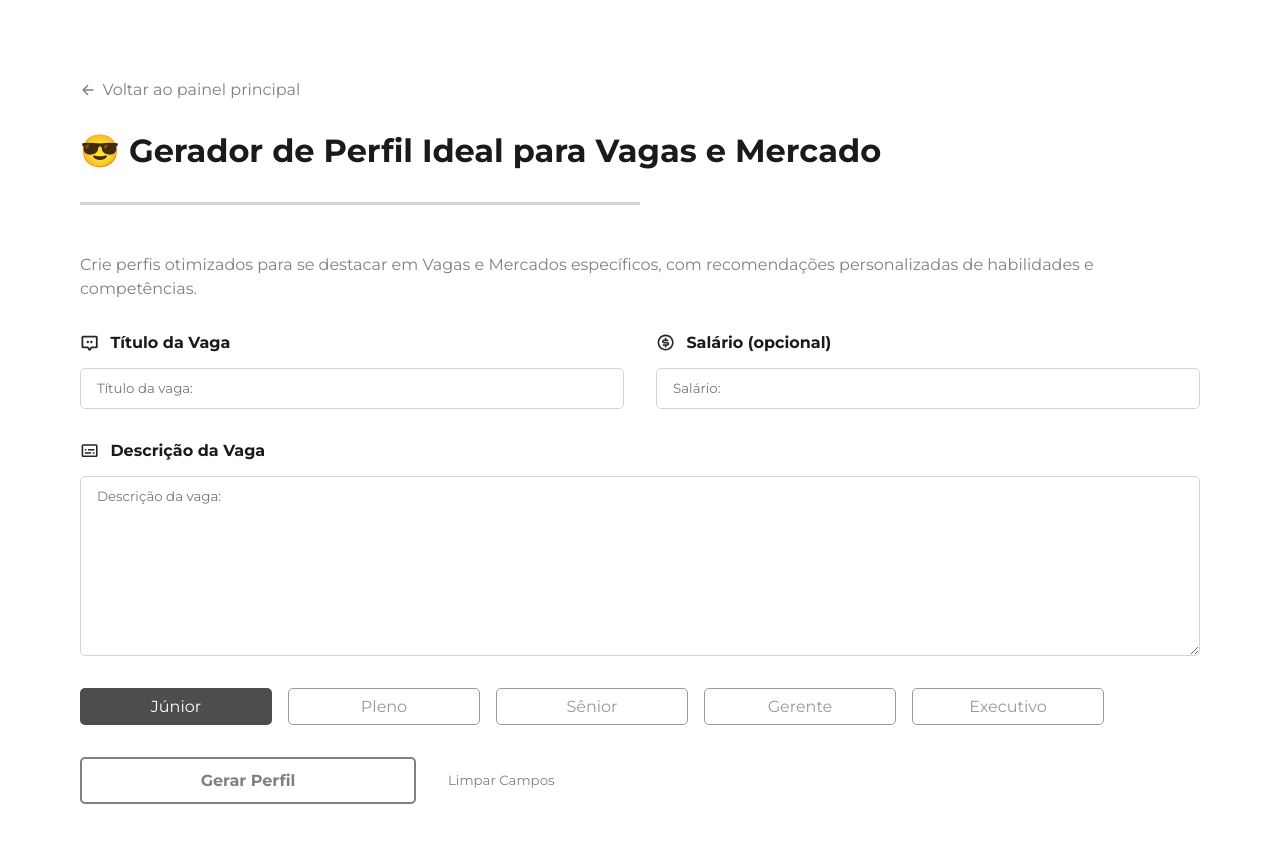
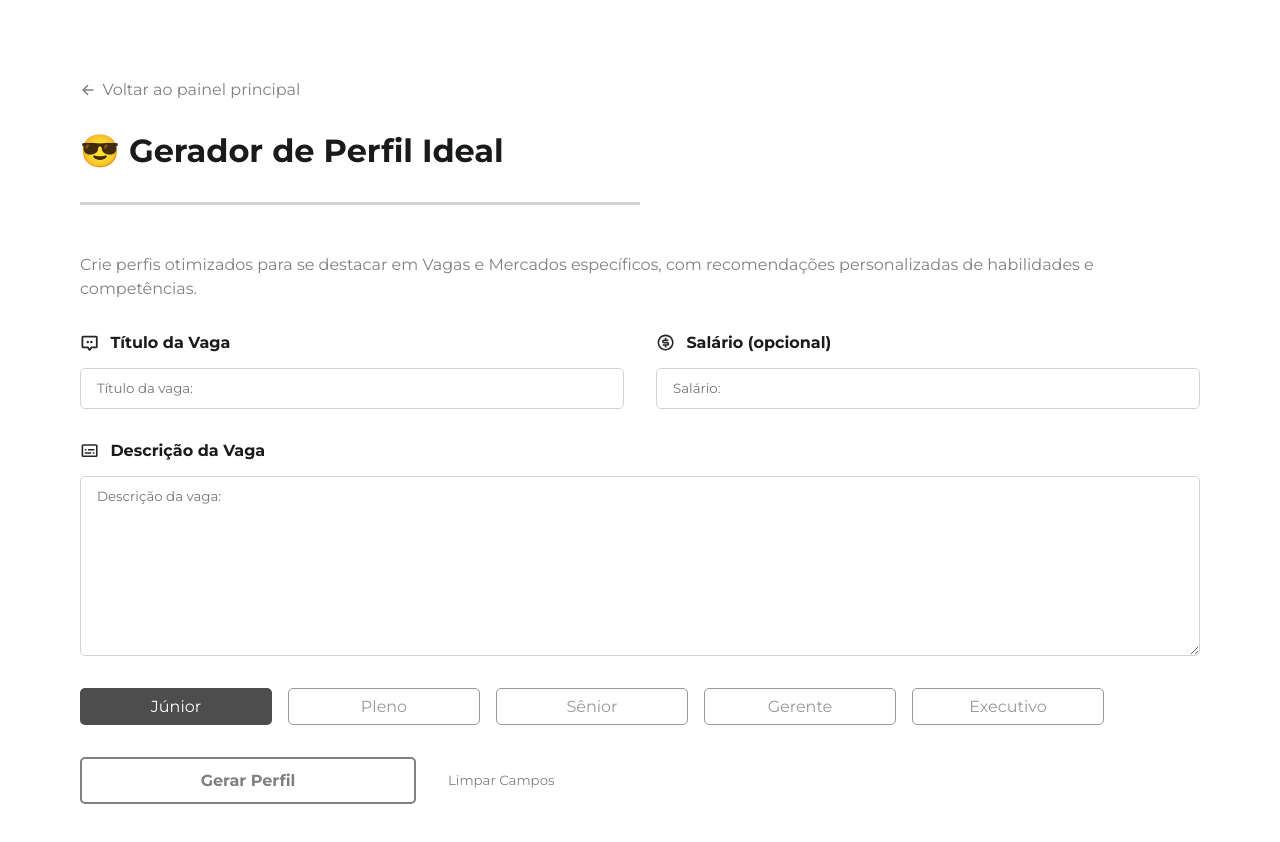
Before and after one commit to AntonyHaro/talent-engine, a React (Vite) app: page /best-profile in a window 1280 px wide. Shown: the top 842 px of the page. Built offline with nearby package versions, Linux system fonts and the light colour scheme.

Commit message:
funcionando

```diff
--- a/src/pages/best-profile/BestProfile.jsx
+++ b/src/pages/best-profile/BestProfile.jsx
@@ -70,7 +70,7 @@ function BestProfile() {
     return (
         <main className={styles.bestProfile}>
             <ReturnHome />
-            <h1>😎 Gerador de Perfil Ideal para Vagas e Mercado</h1>
+            <h1>😎 Gerador de Perfil Ideal</h1>
             <hr />
             <p className="info">
                 Crie perfis otimizados para se destacar em Vagas e Mercados
--- a/src/pages/cv-analyzer/CvAnalyzer.jsx
+++ b/src/pages/cv-analyzer/CvAnalyzer.jsx
@@ -90,7 +90,7 @@ export default function CvAnalyzer() {
         <main className={styles.cvAnalyzer}>
             <ReturnHome />
             <h1 className={styles.title}>
-                👤 Analisador de Currículos Profissionais
+                👤 Analisador de Currículos
             </h1>
             <hr />
             <p className="info">
```
